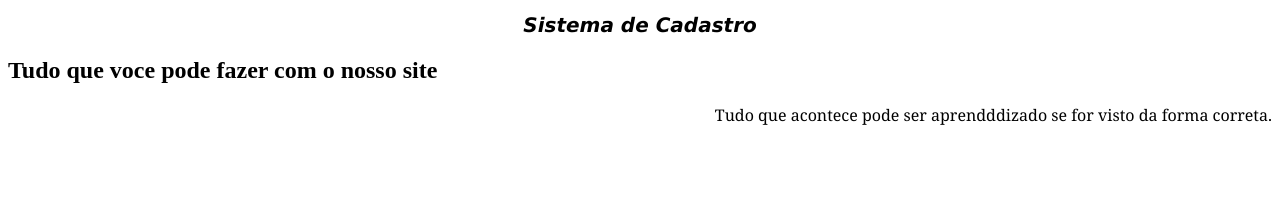
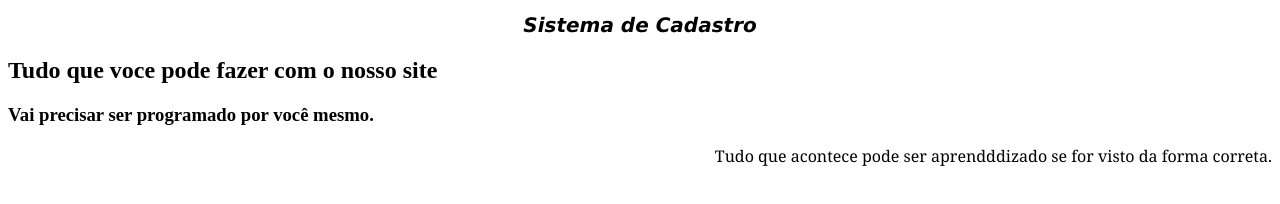
Before and after one commit to Lucianofiorentin/Teste-README, a plain HTML site: page index.html in a window 1280 px wide. Drawn offline with Linux system fonts and the light colour scheme.

Commit message:
Texto adicionado

```diff
--- a/index.html
+++ b/index.html
@@ -12,6 +12,8 @@
 
     <h2 class="titulo-secundario">Tudo que voce pode fazer com o nosso site</h2>
 
+    <h3>Vai precisar ser programado por você mesmo.</h3>
+
     <p class="texto">Tudo que acontece pode ser aprendddizado se for visto da forma correta.</p>
 </body>
 </html>
```
